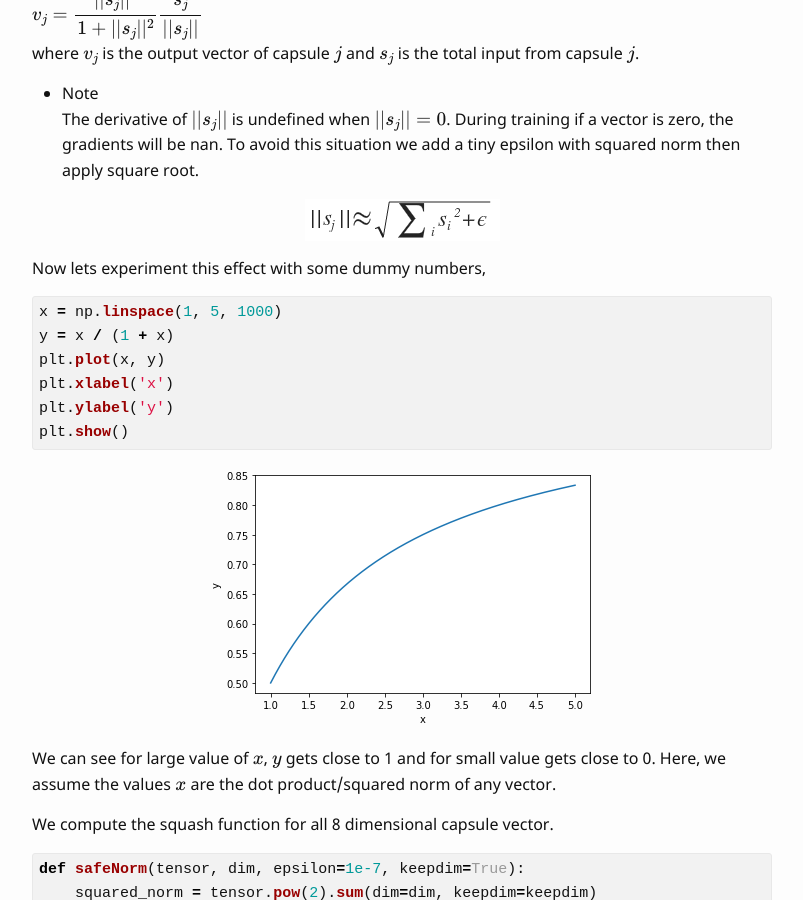
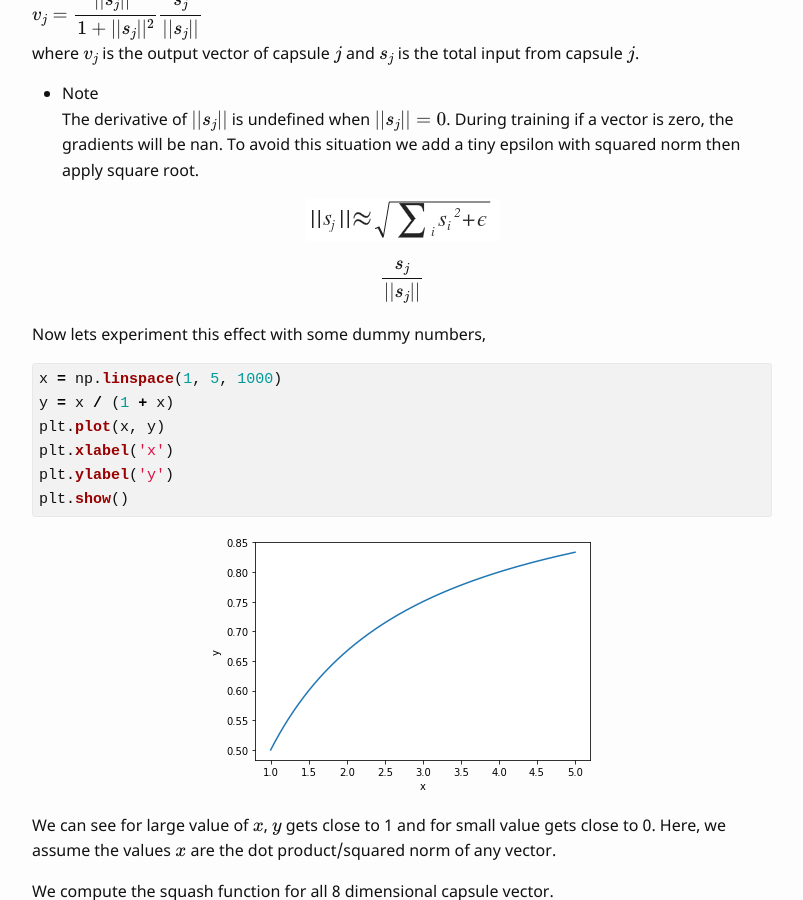
Before and after one commit to monirahmedtanveen/sumit.log, a Jekyll site: the page built from _posts/2018-11-13-demystify-capsule-network-using-pytorch.md, in a window 1280 px wide and 900 px high, scrolled down 4528 px. Shown: the whole window, without its empty margins (238-1041 px from the left). Built offline with Jekyll 4.4.1, drawn with Linux system fonts in a browser that asks for light colours; formulas are drawn with MathJax 3.

Commit message:
inspect syntax error cntinue

```diff
--- a/_posts/2018-11-13-demystify-capsule-network-using-pytorch.md
+++ b/_posts/2018-11-13-demystify-capsule-network-using-pytorch.md
@@ -144,6 +144,8 @@ The derivative of $$||s_j||$$ is undefined when $$||s_j||=0$$. During training i
 <!--- $$||s_j||  \approx  \sqrt{\sum\limits_{i}{{s_{i}}^{2}} + \epsilon}$$ (commented out) --->
 
 ![s_j updated]({{ '/assets/images/posts/2018-11-13-demystify-capsule-network-using-pytorch/equation.png' | relative_url }})
+
+$$\frac { s_{ j } }{ ||s_{ j }|| }$$
 
 <!---The second part of sqash function $$\frac { s_{ j } }{ ||s_{ j }|| }$$ is a unit vector means its length is 1 and the first part $$\frac { ||s_{ j }||^{ 2 } }{ 1+||s_{ j }||^{ 2 } }$$ is a scalar, we scale the unit vector with this scalar to ensure long vectors length is close to 1 and short length is close to zero.
 --->
```
